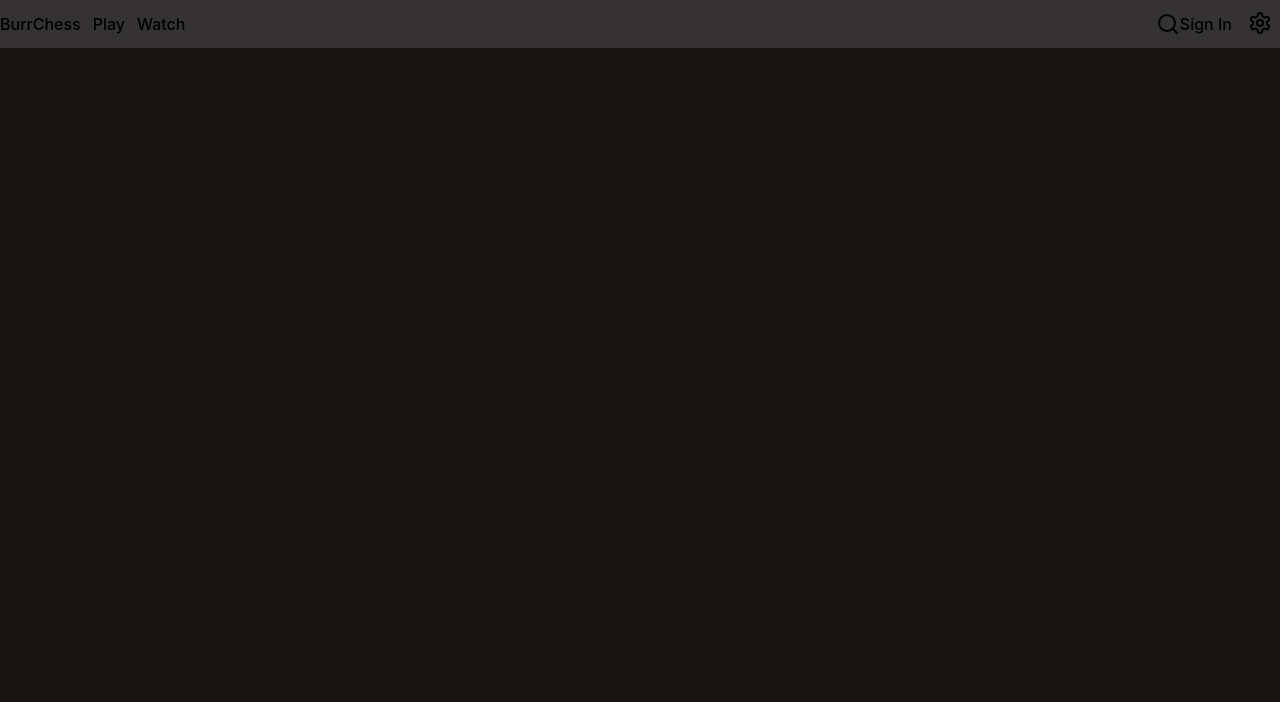
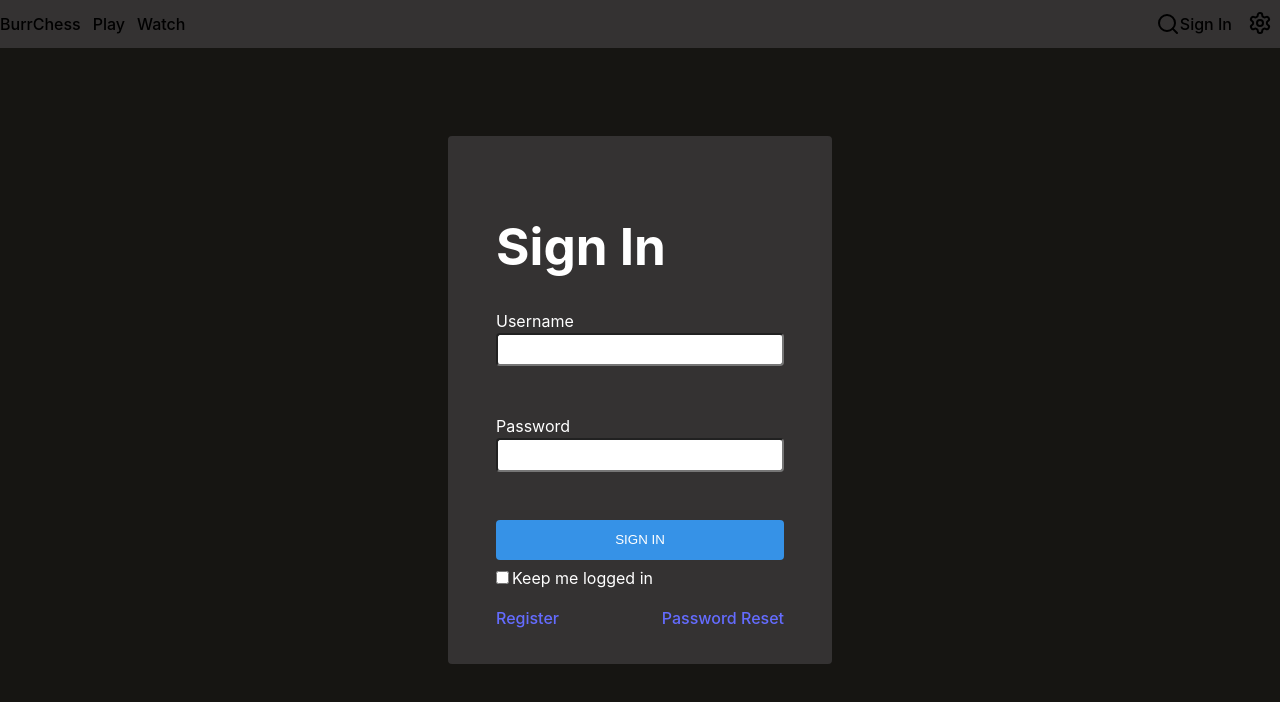
Before and after one commit to mattleeder/cuddly-octo-lamp, a React (Vite) app in the folder frontend/: page /login in a window 1280 px wide. Shown: the top 702 px of the page. Built offline with nearby package versions, Linux system fonts and the light colour scheme.

Commit message:
Added login page

```diff
--- a/frontend/src/App.css
+++ b/frontend/src/App.css
@@ -587,3 +587,51 @@ LATENCY DISPLAY
   width: 10%;
   margin-left: auto;
 }
+
+/**********
+LOGIN TILE
+**********/
+
+.loginTile {
+  display: block;
+  width: 18em;
+  height: 27em;
+  background-color: #343232;
+  padding: 3em;
+  color: #ffffff;
+  text-align: left;
+  border-radius: 4px;
+}
+
+.loginOptions {
+  display: flex;
+  margin-top: 1em;
+}
+
+.formGroup {
+  margin-bottom: 3em;
+  text-align: left;
+}
+
+.formGroup>label,
+.formGroup>input {
+  width: 100%;
+}
+
+.formGroup>input {
+  height: 2.5em;
+  border-radius: 4px;
+  margin: 0;
+  padding: 0;
+  box-sizing: border-box;
+}
+
+.signInButton {
+  width: 100%;
+  height: 3em;
+  background-color: #3692e7;
+  border: none;
+  color: #ffffff;
+  border-radius: 4px;
+  margin-bottom: 0.5em;
+}
--- a/frontend/src/App.tsx
+++ b/frontend/src/App.tsx
@@ -2,6 +2,7 @@ import React from 'react';
 import './App.css';
 import { MatchRoom } from './chess/MatchRoom.tsx';
 import { QueueTiles } from './chess/QueueTiles.tsx';
+import { LoginPage } from './auth/LoginPage.tsx';
 import { TopNavBar } from './TopNavBar.tsx';
 import {
   BrowserRouter as Router,
@@ -23,6 +24,7 @@ function App() {
           <Routes>
             <Route path="/" element={<Home />} />
             <Route path="/matchroom/:matchid" element={<MatchRoom />} />
+            <Route path="/login" element={<LoginPage />}/>
           </Routes>
         </Router>
       </PlayerInfoTile>
--- a/frontend/src/TopNavBar.tsx
+++ b/frontend/src/TopNavBar.tsx
@@ -31,12 +31,12 @@ export function TopNavBar() {
 
         <ToggleDropdown title={<Settings />} >
           <ToggleDropdownSubmenu title="Theme">
-            <ToggleDropdownItem href="#">ThemeOne</ToggleDropdownItem>
-            <ToggleDropdownItem href="#">ThemeTwo</ToggleDropdownItem>
+            <ToggleDropdownItem href="#" onClick={() => console.log("Setting Theme: ThemeOne")}>ThemeOne</ToggleDropdownItem>
+            <ToggleDropdownItem href="#" onClick={() => console.log("Setting Theme: ThemeOne")}>ThemeTwo</ToggleDropdownItem>
           </ToggleDropdownSubmenu>
           <ToggleDropdownSubmenu title="Language">
-            <ToggleDropdownItem href="#">English</ToggleDropdownItem>
-            <ToggleDropdownItem href="#">中文</ToggleDropdownItem>
+            <ToggleDropdownItem href="#" onClick={() => console.log("Setting Language: English")}>English</ToggleDropdownItem>
+            <ToggleDropdownItem href="#" onClick={() => console.log("Setting Language: 中文")}>中文</ToggleDropdownItem>
           </ToggleDropdownSubmenu>
           <ToggleDropdownItem href="#"><LatencyDisplay /></ToggleDropdownItem>
         </ToggleDropdown>
--- /dev/null
+++ b/frontend/src/auth/LoginPage.tsx
@@ -0,0 +1,42 @@
+import React from 'react';
+
+function LoginForm() {
+  return (
+    <form>
+      <div className='formGroup'>
+        <label htmlFor="username">Username</label>
+        <input name="username" type="text"/>
+      </div>
+      <div className='formGroup'>
+        <label htmlFor="password">Password</label>
+        <input name="password" type="text"/>
+      </div>
+      <button className='signInButton'>SIGN IN</button>
+    </form>
+  )
+}
+
+function LoginOptions() {
+  return (
+    <div>
+      <label>
+        <input type="checkbox" style={{marginLeft: "0"}}/>
+        Keep me logged in
+      </label>
+      <div className="loginOptions">
+        <a href="#register">Register</a>
+        <a href="#resetPassword" style={{marginLeft: "auto"}}>Password Reset</a>
+      </div>
+    </div>
+  )
+}
+
+export function LoginPage() {
+  return (
+    <div className="loginTile">
+      <h1>Sign In</h1>
+      <LoginForm />
+      <LoginOptions />
+    </div>
+  )
+}
```
